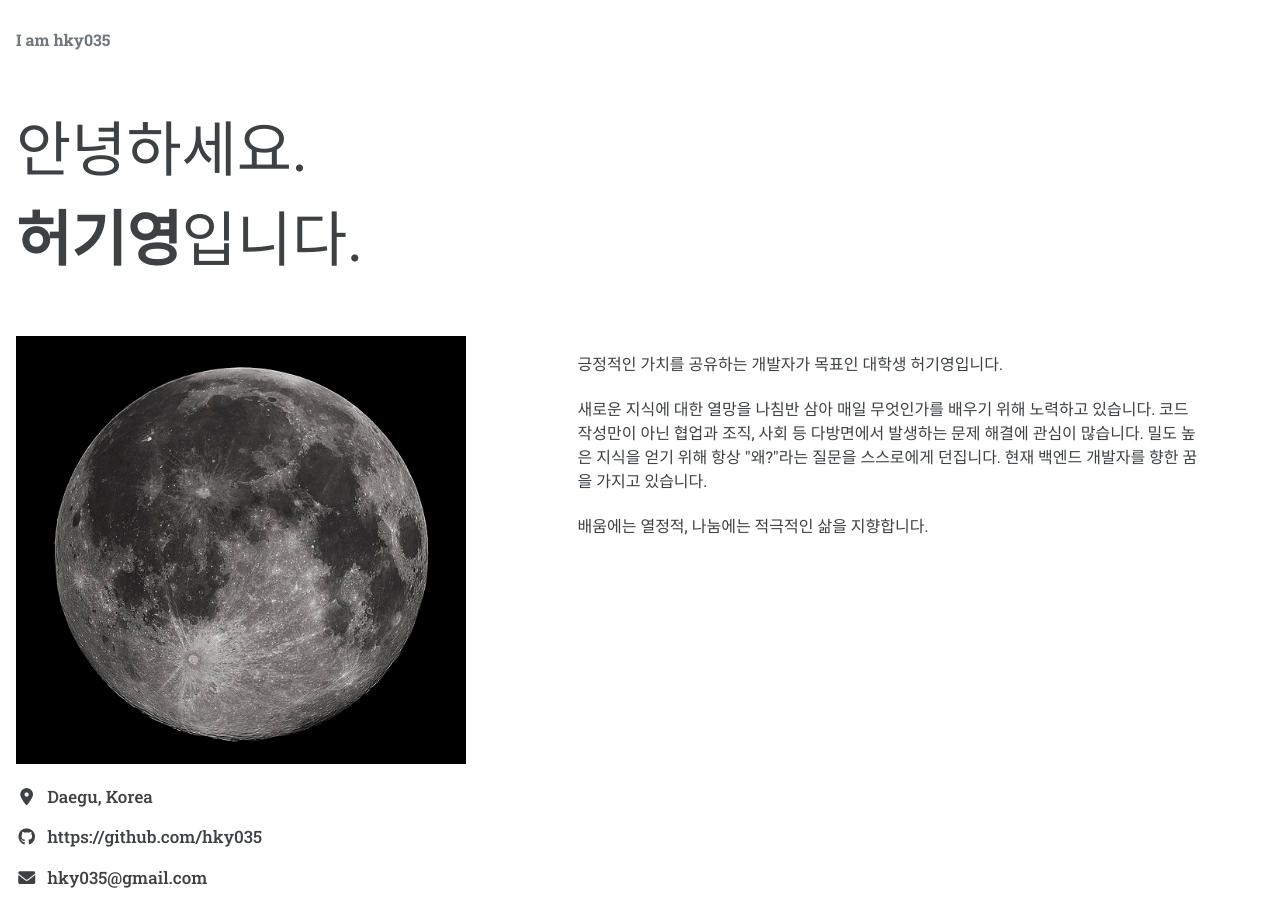
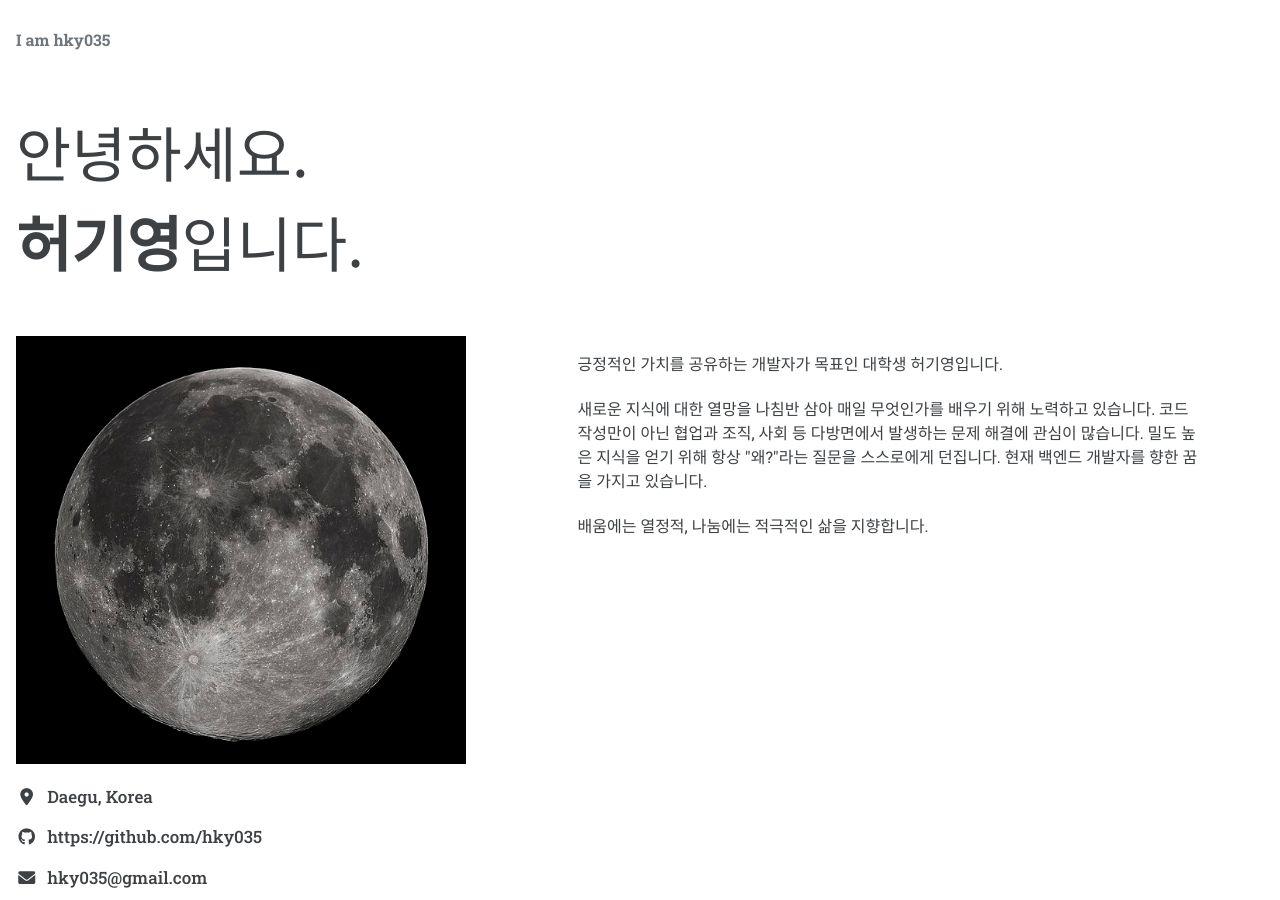
Before and after one commit to hky035/hky035.github.io, a Jekyll site: the page built from _pages/about.md, in a window 1280 px wide. Built offline with Jekyll 4.4.1, drawn with Linux system fonts in a browser that asks for light colours; cached includes are drawn as plain includes.

Commit message:
fix: safari 브라우저 내 폰트 미적용 오류 해결
 * Noto Sans KR 폰트 띄어쓰기 수정

```diff
--- a/assets/css/custom/about.scss
+++ b/assets/css/custom/about.scss
@@ -23,7 +23,7 @@
 }
 
 .title {
-    font-family: "NotoSansKR";
+    font-family: "Noto Sans KR";
     font-size: 60px;
     margin-bottom: 50px;
 
```
